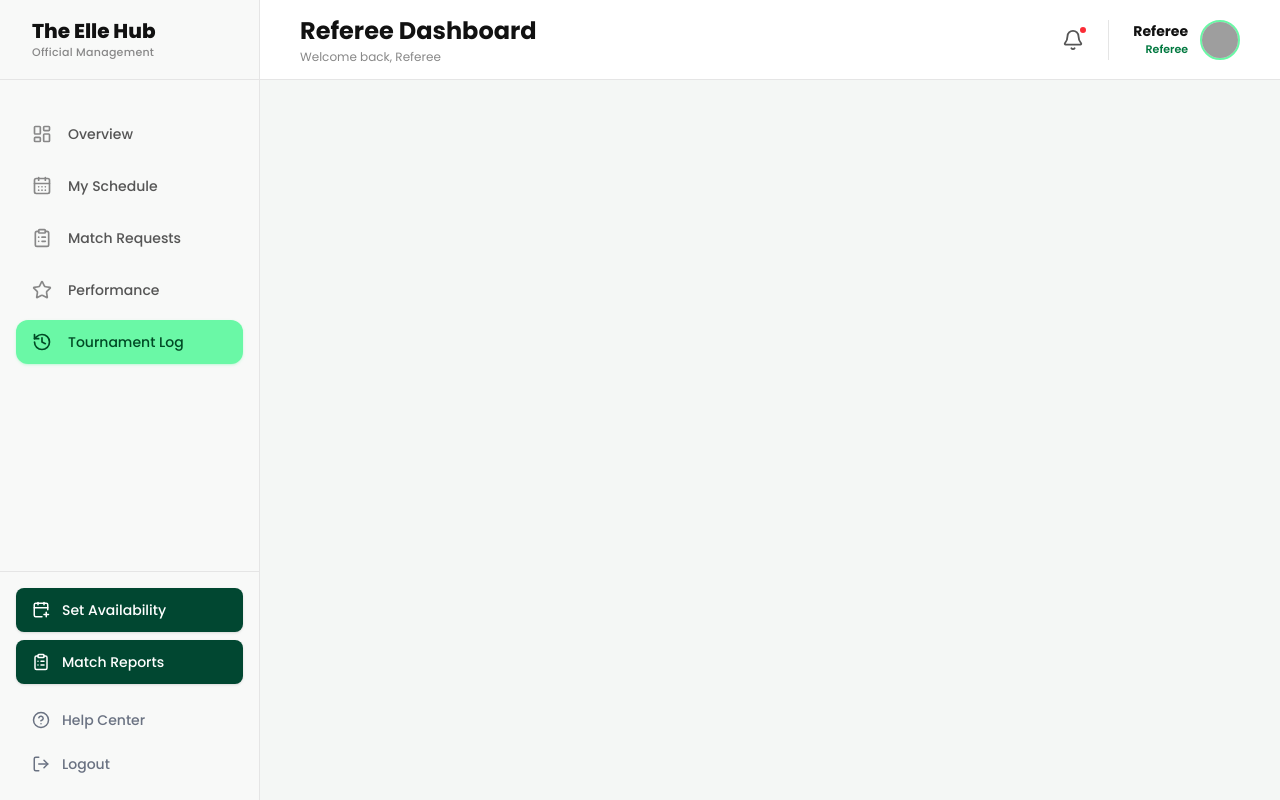
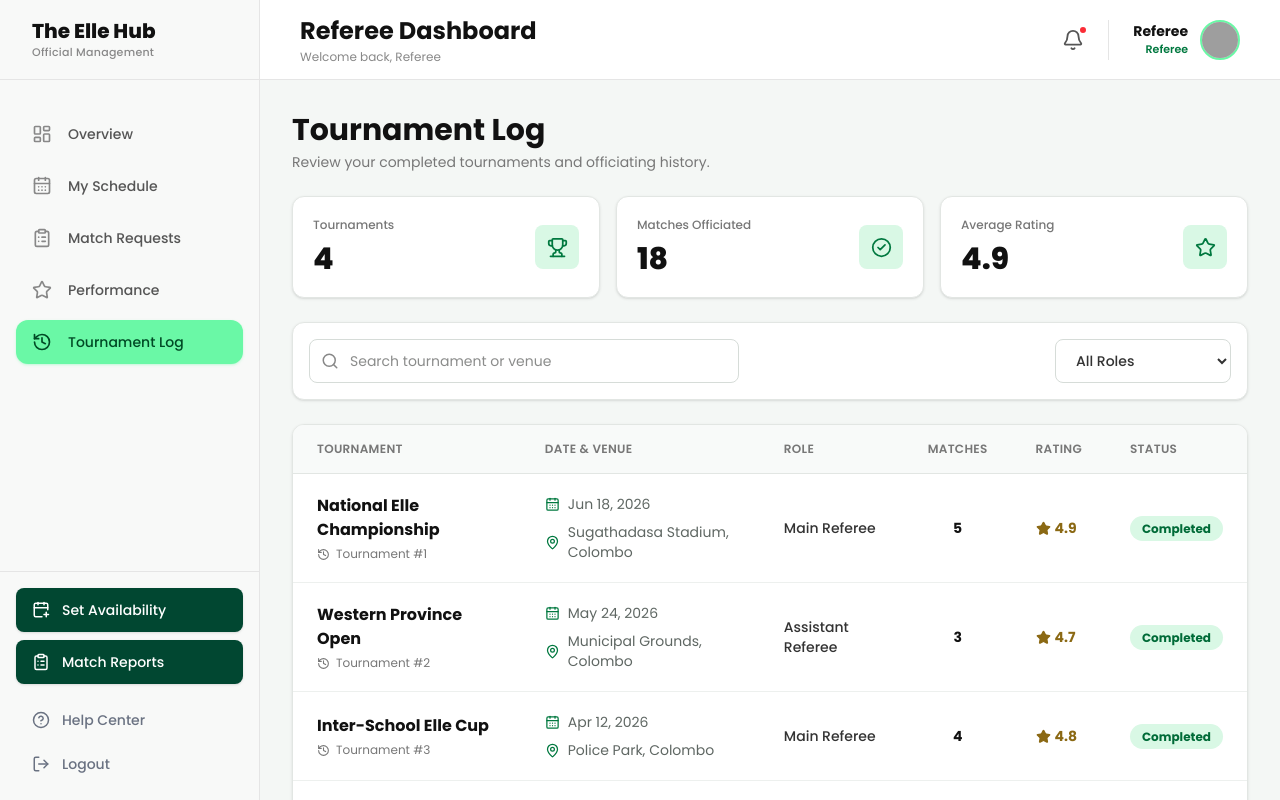
Before and after one commit to SandaruKaweesha/elle-hub-frontend, a React app: page /referee/log in a window 1280 px wide. Built offline with nearby package versions, Linux system fonts and the light colour scheme; no server answers; grey boxes are pictures that could not be loaded; the HTML template or start-up script is replaced by a standard one.

Commit message:
complete log

```diff
--- a/src/App.jsx
+++ b/src/App.jsx
@@ -45,6 +45,7 @@ import RefereeAvailability from "./pages/referee/RefereeAvailability";
 import RefereeSchedule from "./pages/referee/RefereeSchedule";
 import RefereeRequests from "./pages/referee/RefereeRequests";
 import RefereeTournamentLog from "./pages/referee/RefereeTournamentLog";
+import RefereePerformance from "./pages/referee/RefereePerformance";
 import VerifyCertificate from "./pages/public/VerifyCertificate";
 
 function App() {
@@ -114,6 +115,7 @@ function App() {
        <Route path="schedule" element={<RefereeSchedule />} />
        <Route path="requests" element={<RefereeRequests />} />
        <Route path="log" element={<RefereeTournamentLog />} />
+       <Route path="performance" element={<RefereePerformance />} />
      </Route>
 
      {/* Sponsor Routes */}
--- a/src/pages/referee/RefereeTournamentLog.jsx
+++ b/src/pages/referee/RefereeTournamentLog.jsx
@@ -69,6 +69,157 @@ function RefereeTournamentLog() {
     });
   }, [roleFilter, searchTerm]);
 
-  }
+  const totalMatches = TOURNAMENT_LOG.reduce(
+    (total, item) => total + item.matches,
+    0
+  );
+  const averageRating = (
+    TOURNAMENT_LOG.reduce((total, item) => total + item.rating, 0) /
+    TOURNAMENT_LOG.length
+  ).toFixed(1);
+
+  const formatDate = (date) =>
+    new Date(`${date}T00:00:00`).toLocaleDateString("en-US", {
+      day: "numeric",
+      month: "short",
+      year: "numeric",
+    });
+
+  return (
+    <div className="space-y-6 pb-10">
+      <div>
+        <h1 className="text-2xl font-bold text-[#111111] sm:text-3xl">
+          Tournament Log
+        </h1>
+        <p className="mt-1 text-sm text-[#777777]">
+          Review your completed tournaments and officiating history.
+        </p>
+      </div>
+
+      <div className="grid grid-cols-1 gap-4 sm:grid-cols-3">
+        <SummaryCard
+          label="Tournaments"
+          value={TOURNAMENT_LOG.length}
+          icon={Trophy}
+        />
+        <SummaryCard
+          label="Matches Officiated"
+          value={totalMatches}
+          icon={CheckCircle2}
+        />
+        <SummaryCard
+          label="Average Rating"
+          value={averageRating}
+          icon={Star}
+        />
+      </div>
+
+      <div className="flex flex-col gap-3 rounded-xl border border-[#e2e6e3] bg-white p-4 shadow-sm sm:flex-row sm:items-center sm:justify-between">
+        <div className="relative w-full sm:max-w-[430px]">
+          <Search
+            size={18}
+            className="pointer-events-none absolute left-3 top-1/2 -translate-y-1/2 text-[#888888]"
+          />
+          <input
+            type="search"
+            value={searchTerm}
+            onChange={(event) => setSearchTerm(event.target.value)}
+            placeholder="Search tournament or venue"
+            className="h-11 w-full rounded-lg border border-[#d6dcd8] bg-white pl-10 pr-4 text-sm outline-none focus:border-[#00783f] focus:ring-2 focus:ring-[#00783f]/15"
+          />
+        </div>
+
+        <select
+          value={roleFilter}
+          onChange={(event) => setRoleFilter(event.target.value)}
+          className="h-11 rounded-lg border border-[#d6dcd8] bg-white px-4 text-sm font-medium text-[#333333] outline-none focus:border-[#00783f]"
+        >
+          <option value="All">All Roles</option>
+          <option value="Main Referee">Main Referee</option>
+          <option value="Assistant Referee">Assistant Referee</option>
+        </select>
+      </div>
+
+      <div className="overflow-hidden rounded-xl border border-[#e2e6e3] bg-white shadow-sm">
+        {filteredLog.length > 0 ? (
+          <div className="overflow-x-auto">
+            <table className="w-full min-w-[760px] text-left">
+              <thead className="border-b border-[#e2e6e3] bg-[#f8faf9] text-xs uppercase tracking-wide text-[#777777]">
+                <tr>
+                  <th className="px-6 py-4 font-semibold">Tournament</th>
+                  <th className="px-6 py-4 font-semibold">Date & Venue</th>
+                  <th className="px-6 py-4 font-semibold">Role</th>
+                  <th className="px-6 py-4 text-center font-semibold">Matches</th>
+                  <th className="px-6 py-4 font-semibold">Rating</th>
+                  <th className="px-6 py-4 font-semibold">Status</th>
+                </tr>
+              </thead>
+              <tbody className="divide-y divide-[#edf0ee]">
+                {filteredLog.map((item) => (
+                  <tr key={item.id} className="transition-colors hover:bg-[#fbfcfb]">
+                    <td className="px-6 py-5">
+                      <p className="font-bold text-[#111111]">{item.tournament}</p>
+                      <p className="mt-1 flex items-center gap-1.5 text-xs text-[#777777]">
+                        <History size={13} /> Tournament #{item.id}
+                      </p>
+                    </td>
+                    <td className="px-6 py-5 text-sm text-[#5f6763]">
+                      <p className="flex items-center gap-2">
+                        <CalendarDays size={15} className="text-[#00783f]" />
+                        {formatDate(item.date)}
+                      </p>
+                      <p className="mt-2 flex items-center gap-2">
+                        <MapPin size={15} className="shrink-0 text-[#00783f]" />
+                        {item.venue}
+                      </p>
+                    </td>
+                    <td className="px-6 py-5 text-sm font-medium text-[#333333]">
+                      {item.role}
+                    </td>
+                    <td className="px-6 py-5 text-center text-sm font-bold text-[#111111]">
+                      {item.matches}
+                    </td>
+                    <td className="px-6 py-5">
+                      <span className="flex items-center gap-1 text-sm font-bold text-[#8b6914]">
+                        <Star size={15} fill="currentColor" /> {item.rating.toFixed(1)}
+                      </span>
+                    </td>
+                    <td className="px-6 py-5">
+                      <span className="rounded-full bg-[#d9f8e5] px-3 py-1 text-xs font-bold text-[#006b38]">
+                        {item.status}
+                      </span>
+                    </td>
+                  </tr>
+                ))}
+              </tbody>
+            </table>
+          </div>
+        ) : (
+          <div className="flex flex-col items-center px-6 py-16 text-center">
+            <History size={34} className="text-[#a7b0ab]" />
+            <h2 className="mt-3 font-bold text-[#111111]">No log entries found</h2>
+            <p className="mt-1 text-sm text-[#777777]">
+              Try changing your search or role filter.
+            </p>
+          </div>
+        )}
+      </div>
+    </div>
+  );
+}
+
+function SummaryCard({ label, value, icon: Icon }) {
+  return (
+    <div className="flex items-center justify-between rounded-xl border border-[#e2e6e3] bg-white p-5 shadow-sm">
+      <div>
+        <p className="text-xs font-medium text-[#777777]">{label}</p>
+        <p className="mt-2 text-3xl font-extrabold text-[#111111]">{value}</p>
+      </div>
+      <div className="flex h-11 w-11 items-center justify-center rounded-lg bg-[#d9f8e5] text-[#00783f]">
+        <Icon size={21} />
+      </div>
+    </div>
+  );
+}
 
 export default RefereeTournamentLog;
```
